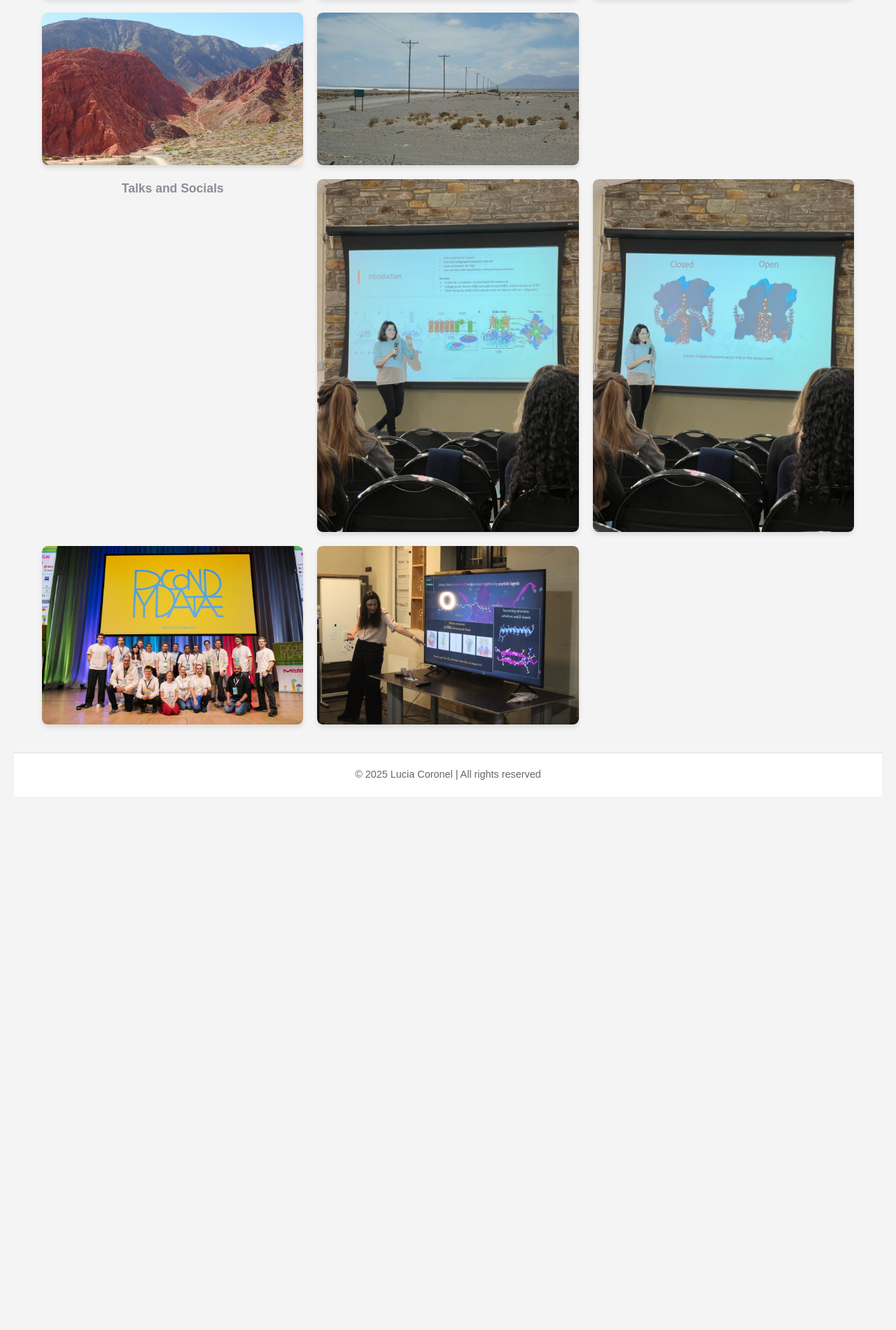
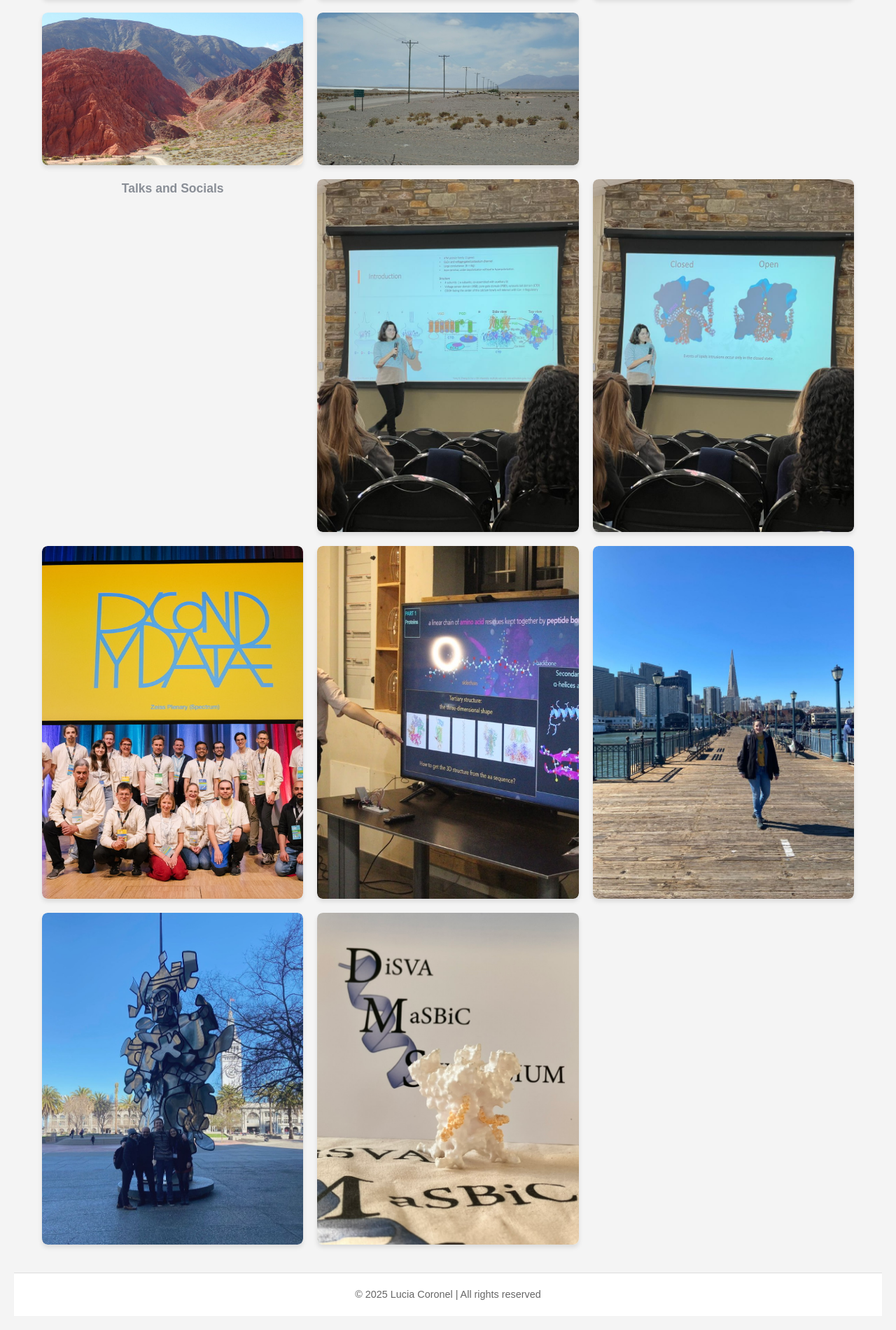
Before and after one commit to crnlcu/crnlcu.github.io, a Jekyll site: the page built from gallery/index.html, in a window 1280 px wide. Shown: the part 1255-3155 px from the top of the page at 70% size. Built offline with Jekyll 4.4.1, drawn with Linux system fonts in a browser that asks for light colours; before the commit the page ends 2413 px from its top, so only the background shows below that.

Commit message:
Update index.html

```diff
--- a/gallery/index.html
+++ b/gallery/index.html
@@ -103,4 +103,15 @@ div.scroll-container img {
             <img src="{{ site.baseurl }}/images/6F5184D8-4A05-41FA-9987-4DECD6BB32A4_1_105_c.jpeg" alt="Image 3">
         </div>
 
+       <div class="gallery-item">
+            <img src="{{ site.baseurl }}/images/0BEE8FDD-6DD4-4107-B392-F84F14FFF628_1_105_c.jpeg" alt="Image 3">
+        </div>
+        <div class="gallery-item">
+            <img src="{{ site.baseurl }}/images/133089E5-B665-4A54-88AA-87B25EC4105B_1_105_c.jpeg" alt="Image 3">
+        </div>
+
+   <div class="gallery-item">
+            <img src="{{ site.baseurl }}/images/C88B3343-553D-4212-8A1C-B794DF2B876F_1_105_c.jpeg" alt="Image 3">
+        </div>
+
       </div>
```
